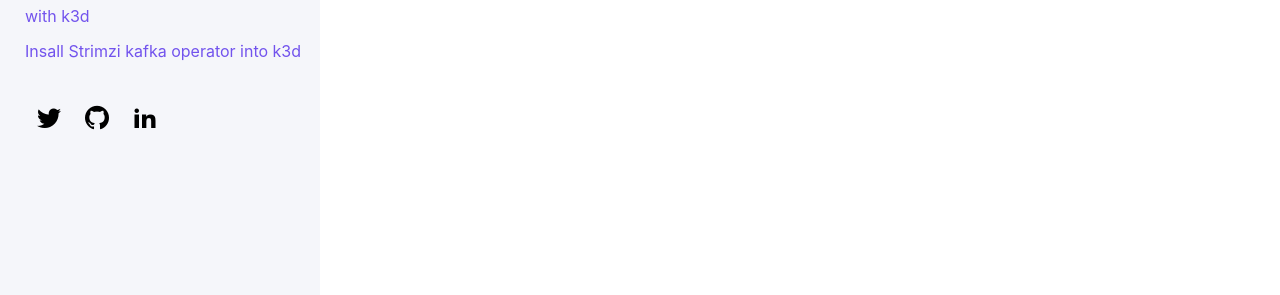
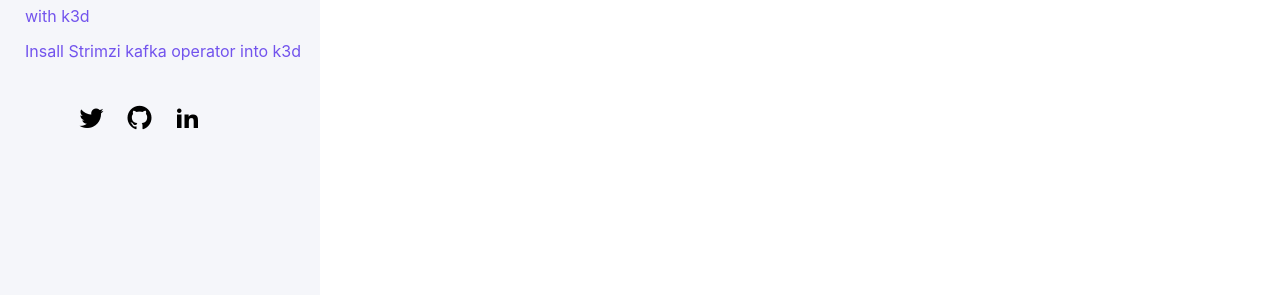
Before and after one commit to mohamedelhabib/mohamedelhabib.github.io, a Jekyll site: the page built from about.md, in a window 1280 px wide. Shown: the part 250-545 px from the top of the page. Built offline with Jekyll 4.4.1, drawn with Linux system fonts in a browser that asks for light colours; some web fonts are replaced.

Commit message:
center social bar

```diff
--- a/_sass/main.scss
+++ b/_sass/main.scss
@@ -187,6 +187,9 @@ footer small {
 .sidebar-social {
     margin-top: 3em;
     margin-bottom: 0.5rem;
+    margin-left: auto;
+    margin-right: auto;
+    width: 15em;
 
     &::after {
         @extend .clearfix;
```
